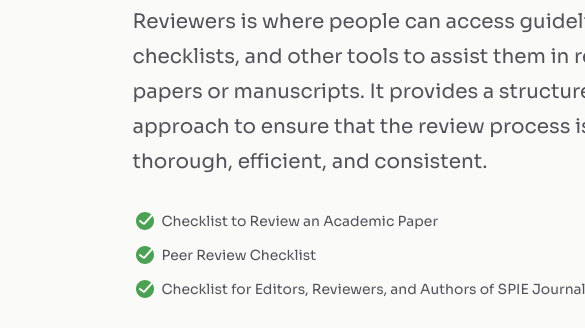
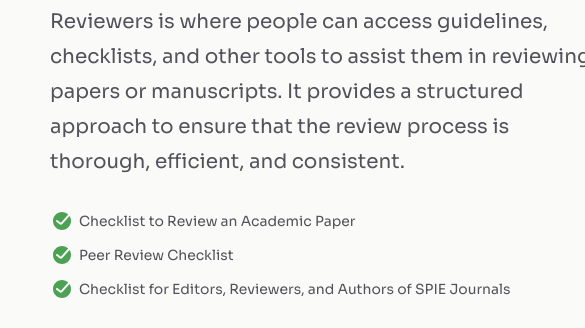
Before and after one commit to Study-Projects-By-MAAB/Module-8-tasks, a plain HTML site: page index.html in a window 390 px wide. Shown: the part 219-547 px from the top of the page, 585 px wide, since content can reach past the window. Drawn offline with Linux system fonts and the light colour scheme.

Commit message:
mobile view included

```diff
--- a/style.css
+++ b/style.css
@@ -105,3 +105,10 @@ p {
     margin-top: 10px;
     line-height: 30px;
 }
+
+@media screen and (max-width:640px) {
+    .main-container{
+        flex-direction: column;
+        width: fit-content;
+    }
+}
```
